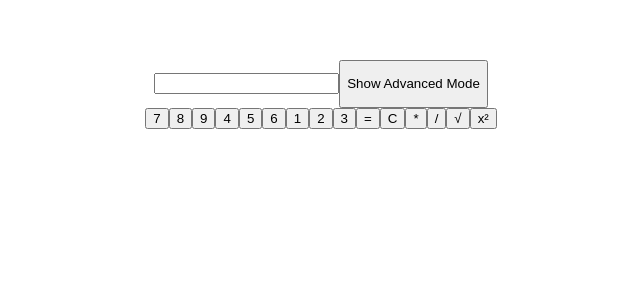
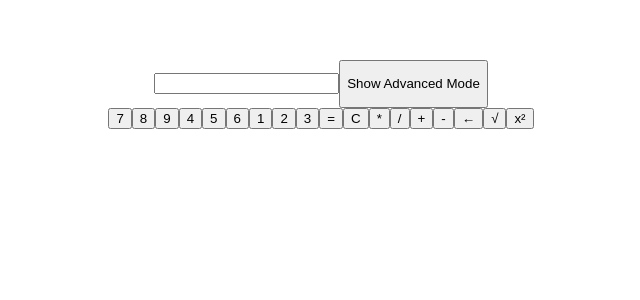
Before and after one commit to Auralcat/v-calculator, a Vue app: page / in a window 1280 px wide. Shown: the top 300 px of the page, without its empty margins (319-959 px from the left). Built offline with nearby package versions, Linux system fonts and the light colour scheme.

Commit message:
Add plus, minus and backspace buttons

```diff
--- a/src/components/Main.vue
+++ b/src/components/Main.vue
@@ -21,6 +21,9 @@
       <button class="button" v-on:click="press">C</button>
       <button class="button" v-on:click="press">*</button>
       <button class="button" v-on:click="press">/</button>
+      <button class="button" v-on:click="press">+</button>
+      <button class="button" v-on:click="press">-</button>
+      <button class="button" v-on:click="press">←</button>
       <button class="button" v-on:click="press">√</button>
       <button class="button" v-on:click="press">x²</button>
     </div>
@@ -59,6 +62,9 @@ export default {
             break
           case "x²":
             this.square()
+            break
+          case "←":
+            this.backspace()
             break
           default:
             this.current += key
```
Also changed, not shown: 1 other file (tests, documents, lock files or other folders).
